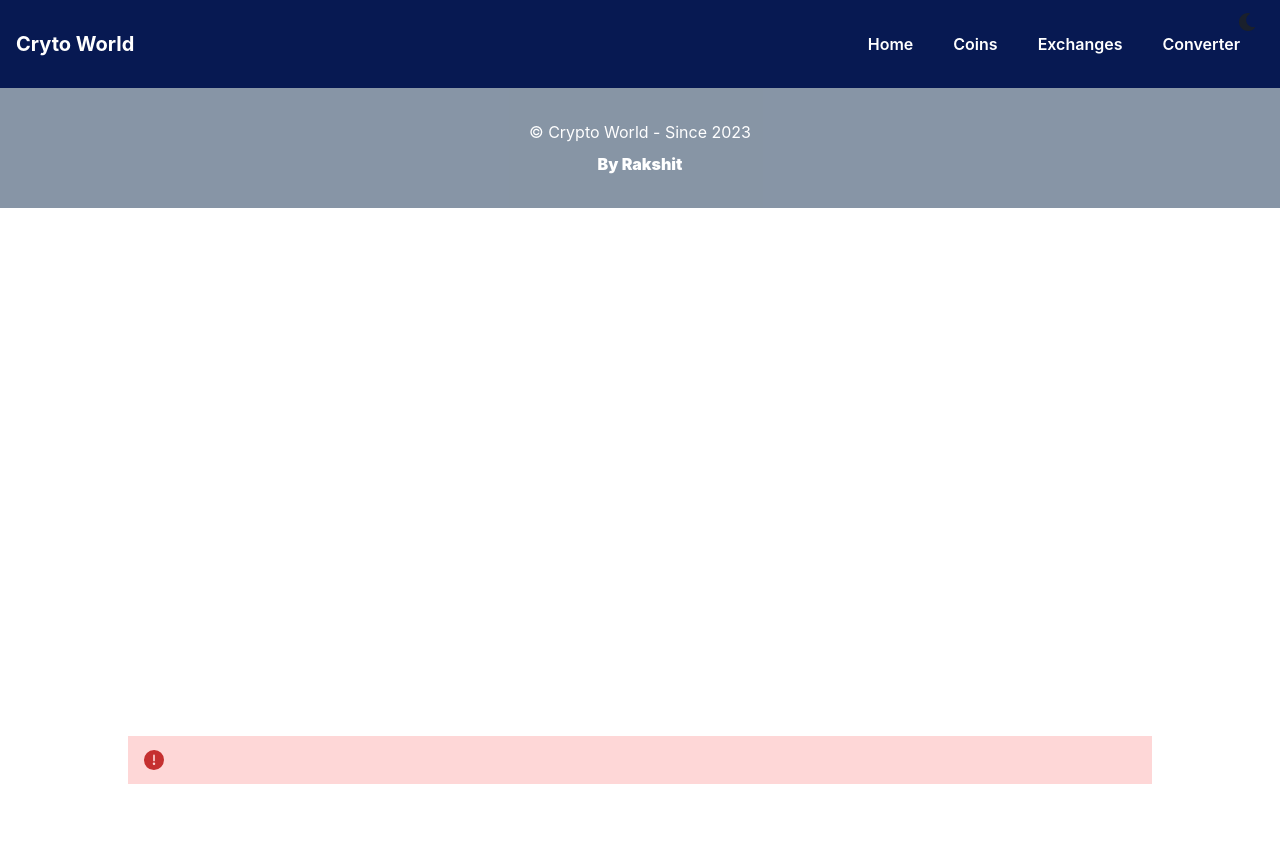
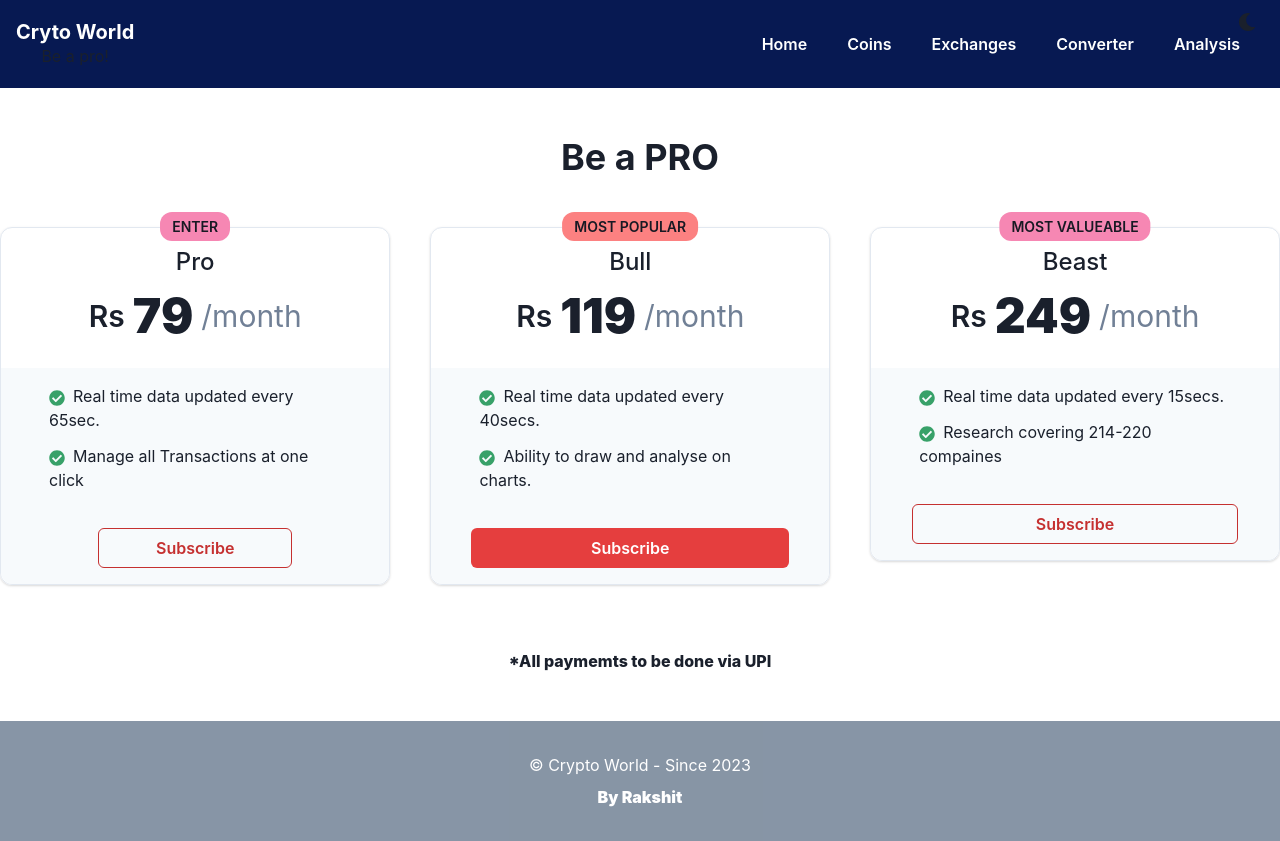
Before and after one commit to RakshitSathyakumar/Crypto-World, a React (Create React App) app: page /pro in a window 1280 px wide. Before the commit the page ends 800 px from the top, so only its background shows below. Built offline with nearby package versions, Linux system fonts and the light colour scheme.

Commit message:
pro part added with analyis part to be complete

```diff
--- a/src/App.js
+++ b/src/App.js
@@ -8,6 +8,8 @@ import CoinsDetail from "./components/CoinsDetail";
 import Converter from "./components/Converter";
 import Error from "./components/Error";
 import Footer from "./components/footer";
+import Pro from "./components/Pro.jsx";
+import Analysis from "./components/Analysis";
 
 import './styles/wallet.scss'
 import  './styles/DynamicBar.scss'
@@ -21,6 +23,9 @@ function App() {
         <Route path="/exchanges" element={<Exchanges />} />
         <Route path="/coins/:id" element={<CoinsDetail />} />
         <Route path="/converter" element={<Converter />} />
+        <Route path="/pro" element={<Pro />} />
+        <Route path="/analysis" element={<Analysis />} />
+
         <Route path="*" element={<Error />} />
       </Routes>
       <Footer />
--- /dev/null
+++ b/src/components/Analysis.jsx
@@ -0,0 +1,9 @@
+import React from 'react'
+
+const Analysis = () => {
+  return (
+    <div>Analysis</div>
+  )
+}
+
+export default Analysis
--- a/src/components/Converter.jsx
+++ b/src/components/Converter.jsx
@@ -36,7 +36,7 @@ const Converter = () => {
           <Button
             type="sub"
             onClick={(e) => {
-              setInp(Math.max(0, inp - 200));
+              setInp(Math.max(0, inp - 300));
             }}
           >
             -
@@ -52,7 +52,7 @@ const Converter = () => {
           <Button
             type="add"
             onClick={(e) => {
-              setInp(inp + 500);
+              setInp(Number(inp) + 500);
             }}
           >
             +
--- a/src/components/Header.jsx
+++ b/src/components/Header.jsx
@@ -1,14 +1,19 @@
-import { Button, HStack, Heading } from "@chakra-ui/react";
+import { Button, HStack, Heading, VStack,Text } from "@chakra-ui/react";
 import React from "react";
 import { Link } from "react-router-dom";
 const Header = () => {
   return (
     <HStack p={"4"} justifyContent={"space-between"} bgColor={"#071952"}>
-      <Link to={"/"}>
-        <Heading size={"md"} color={"white"}>
-          Cryto World
-        </Heading>
-      </Link>
+      <VStack gap={'0.2'}>
+        <Link to={"/"}>
+          <Heading size={"md"} color={"white"}>
+            Cryto World
+          </Heading>
+        </Link>
+        <Link to={'/pro'} alignItems={'flex-start'}>
+        <Text >Be a pro!</Text>
+        </Link>
+      </VStack>
       <HStack m={"2"} alignItems={"stretch"}>
         <Button px={"4"} m={"auto"} variant={"unstyled"} color={"white"}>
           <Link to={"/"}>Home</Link>
@@ -22,6 +27,9 @@ const Header = () => {
         <Button px={"4"} variant={"unstyled"} color={"white"}>
           <Link to={"/converter"}>Converter</Link>
         </Button>
+        <Button px={"4"} variant={"unstyled"} color={"white"}>
+          <Link to={"/analysis"}>Analysis</Link>
+        </Button>
       </HStack>
     </HStack>
   );
--- /dev/null
+++ b/src/components/Pro.jsx
@@ -0,0 +1,253 @@
+import { ReactNode } from 'react';
+import {
+  Box,
+  Stack,
+  HStack,
+  Heading,
+  Text,
+  VStack,
+  useColorModeValue,
+  List,
+  ListItem,
+  ListIcon,
+  Button,
+} from '@chakra-ui/react';
+import { FaCheckCircle } from 'react-icons/fa';
+
+function PriceWrapper({ children }) {
+  return (
+    <Box
+      mb={4}
+      shadow="base"
+      borderWidth="1px"
+      alignSelf={{ base: 'center', lg: 'flex-start' }}
+      borderColor={useColorModeValue('gray.200', 'gray.500')}
+      borderRadius={'xl'}>
+      {children}
+    </Box>
+  );
+}
+
+export default function Pro() {
+  return (
+    <Box py={12}>
+      <VStack spacing={2} textAlign="center">
+        <Heading as="h1" fontSize="4xl">
+          Be a PRO
+        </Heading>
+        <Text fontSize="lg" color={'gray.500'}>
+
+        </Text>
+      </VStack>
+
+      <VStack>
+
+      <Stack
+        direction={{ base: 'column', md: 'row' }}
+        textAlign="center"
+        justify="center"
+        spacing={{ base: 4, lg: 10 }}
+        py={10}>
+        <PriceWrapper >
+        <Box position="relative">
+
+        <Box
+              position="absolute"
+              top="-16px"
+              left="50%"
+              style={{ transform: 'translate(-50%)' }}>
+              <Text
+                textTransform="uppercase"
+                bg={useColorModeValue('pink.300', 'pink.700')}
+                px={3}
+                py={1}
+                color={useColorModeValue('gray.900', 'gray.300')}
+                fontSize="sm"
+                fontWeight="600"
+                rounded="xl">
+                Enter
+              </Text>
+            </Box>
+
+          <Box py={4} px={12}>
+            <Text fontWeight="500" fontSize="2xl">
+              Pro
+            </Text>
+            <HStack justifyContent="center">
+              <Text fontSize="3xl" fontWeight="600">
+                Rs
+              </Text>
+              <Text fontSize="5xl" fontWeight="900">
+                79
+              </Text>
+              <Text fontSize="3xl" color="gray.500">
+                /month
+              </Text>
+            </HStack>
+          </Box>
+          <VStack
+            bg={useColorModeValue('gray.50', 'gray.700')}
+            py={4}
+            borderBottomRadius={'xl'}>
+            <List spacing={3} textAlign="start" px={12}>
+              <ListItem>
+                <ListIcon as={FaCheckCircle} color="green.500" />
+                Real time data updated every 65sec.
+              </ListItem>
+              <ListItem>
+                <ListIcon as={FaCheckCircle} color="green.500" />
+                Manage all Transactions at one click
+              </ListItem>
+              {/* <ListItem>
+                <ListIcon as={FaCheckCircle} color="green.500" />
+                5TB Lorem, ipsum dolor.
+              </ListItem> */}
+            </List>
+            <Box w="50%" pt={7}>
+              <Button w="full" colorScheme="red" variant="outline">
+                Subscribe
+              </Button>
+            </Box>
+          </VStack>
+        </Box>
+        </PriceWrapper>
+
+        <PriceWrapper >
+          <Box position="relative">
+            <Box
+              position="absolute"
+              top="-16px"
+              left="50%"
+              style={{ transform: 'translate(-50%)' }}>
+              <Text
+                textTransform="uppercase"
+                bg={useColorModeValue('red.300', 'red.700')}
+                px={3}
+                py={1}
+                color={useColorModeValue('gray.900', 'gray.300')}
+                fontSize="sm"
+                fontWeight="600"
+                rounded="xl">
+                Most Popular
+              </Text>
+            </Box>
+            <Box py={4} px={12}>
+              <Text fontWeight="500" fontSize="2xl">
+                  Bull
+              </Text>
+              <HStack justifyContent="center">
+                <Text fontSize="3xl" fontWeight="600">
+                  Rs
+                </Text>
+                <Text fontSize="5xl" fontWeight="900">
+                  119
+                </Text>
+                <Text fontSize="3xl" color="gray.500">
+                  /month
+                </Text>
+              </HStack>
+            </Box>
+            <VStack
+              bg={useColorModeValue('gray.50', 'gray.700')}
+              py={4}
+              borderBottomRadius={'xl'}>
+              <List spacing={3} textAlign="start" px={12}>
+                <ListItem>
+                  <ListIcon as={FaCheckCircle} color="green.500" />
+                  Real time data updated every 40secs.
+                </ListItem>
+                <ListItem>
+                  <ListIcon as={FaCheckCircle} color="green.500" />
+                  Ability to draw and analyse on charts.
+                </ListItem>
+                {/* <ListItem>
+                  <ListIcon as={FaCheckCircle} color="green.500" />
+                  5TB Lorem, ipsum dolor.
+                </ListItem>
+                <ListItem>
+                  <ListIcon as={FaCheckCircle} color="green.500" />
+                  5TB Lorem, ipsum dolor.
+                </ListItem>
+                <ListItem>
+                  <ListIcon as={FaCheckCircle} color="green.500" />
+                  5TB Lorem, ipsum dolor.
+                </ListItem> */}
+              </List>
+              <Box w="80%" pt={7}>
+                <Button w="full" colorScheme="red">
+                  Subscribe
+                </Button>
+              </Box>
+            </VStack>
+          </Box>
+        </PriceWrapper>
+        <PriceWrapper>
+        <Box position="relative">
+        <Box
+              position="absolute"
+              top="-16px"
+              left="50%"
+              style={{ transform: 'translate(-50%)' }}>
+              <Text
+                textTransform="uppercase"
+                bg={useColorModeValue('pink.300', 'pink.700')}
+                px={3}
+                py={1}
+                color={useColorModeValue('gray.900', 'gray.300')}
+                fontSize="sm"
+                fontWeight="600"
+                rounded="xl">
+                Most Valueable
+              </Text>
+            </Box>
+
+          <Box py={4} px={12}>
+            <Text fontWeight="500" fontSize="2xl">
+              Beast
+            </Text>
+            <HStack justifyContent="center">
+              <Text fontSize="3xl" fontWeight="600">
+                Rs
+              </Text>
+              <Text fontSize="5xl" fontWeight="900">
+                249
+              </Text>
+              <Text fontSize="3xl" color="gray.500">
+                /month
+              </Text>
+            </HStack>
+          </Box>
+          <VStack
+            bg={useColorModeValue('gray.50', 'gray.700')}
+            py={4}
+            borderBottomRadius={'xl'}>
+            <List spacing={3} textAlign="start" px={12}>
+              <ListItem>
+                <ListIcon as={FaCheckCircle} color="green.500" />
+                Real time data updated every 15secs.
+              </ListItem>
+              {/* <ListItem>
+                <ListIcon as={FaCheckCircle} color="green.500" />
+                Chart drawing,saving and downloading options available.
+              </ListItem> */}
+              <ListItem>
+                <ListIcon as={FaCheckCircle} color="green.500" />
+                  Research covering 214-220 compaines
+              </ListItem>
+            </List>
+            <Box w="80%" pt={7}>
+              <Button w="full" colorScheme="red" variant="outline">
+                Subscribe
+              </Button>
+            </Box>
+          </VStack>
+          </Box>
+        </PriceWrapper>
+      </Stack>
+      <Text gap={'0.2'} fontWeight={'800'} size={'sm'}>*All paymemts to be done via UPI</Text>
+      </VStack>
+
+
+    </Box>
+  );
+}
```
